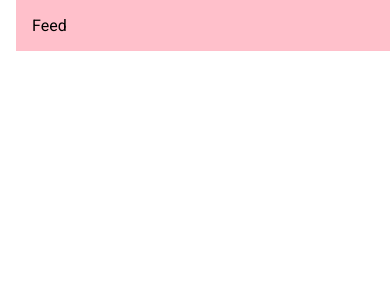
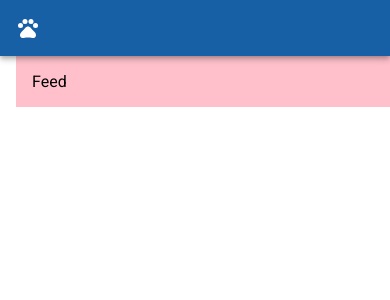
Before and after one commit to PuneetSivananda/ytube-projects, a React (Create React App) app: page / in a window 390 px wide. Shown: the top 300 px of the page. Built offline with nearby package versions, Linux system fonts and the light colour scheme.

Commit message:
feat: added styled navbar with breakpoints

```diff
--- a/src/App.js
+++ b/src/App.js
@@ -1,12 +1,13 @@
 import { Box, Stack } from "@mui/material";
 import Feed from "./components/Feed";
+import Navbar from "./components/Navbar";
 import Rightbar from "./components/Rightbar";
 import Sidebar from "./components/Sidebar";
 
 function App() {
   return (
     <Box>
-      {/* navbar */}
+      <Navbar />
       <Stack direction="row" spacing={2} justifyContent="space-between">
         <Sidebar />
         <Feed />
--- a/src/components/Navbar.jsx
+++ b/src/components/Navbar.jsx
@@ -1,9 +1,32 @@
-import { Box } from "@mui/material";
+import { Pets } from "@mui/icons-material";
+import { AppBar, Box, styled, Toolbar, Typography } from "@mui/material";
 import React from "react";
+
+const StyledToolbar = styled(Toolbar)({
+    display: "flex",
+    justifyContent: "space-between"
+})
 
 const Navbar = () => {
     return (
-        <Box>Navbar</Box>
+        <AppBar position="sticky">
+            <StyledToolbar>
+                <Typography variant="h6" sx={{
+                    display: {
+                        xs: "none",
+                        sm: "block"
+                    }
+                }}>
+                    LAMA DEV
+                </Typography>
+                <Pets sx={{
+                    display: {
+                        xs: "block",
+                        sm: "none"
+                    }
+                }} />
+            </StyledToolbar>
+        </AppBar>
     )
 }
 
```
